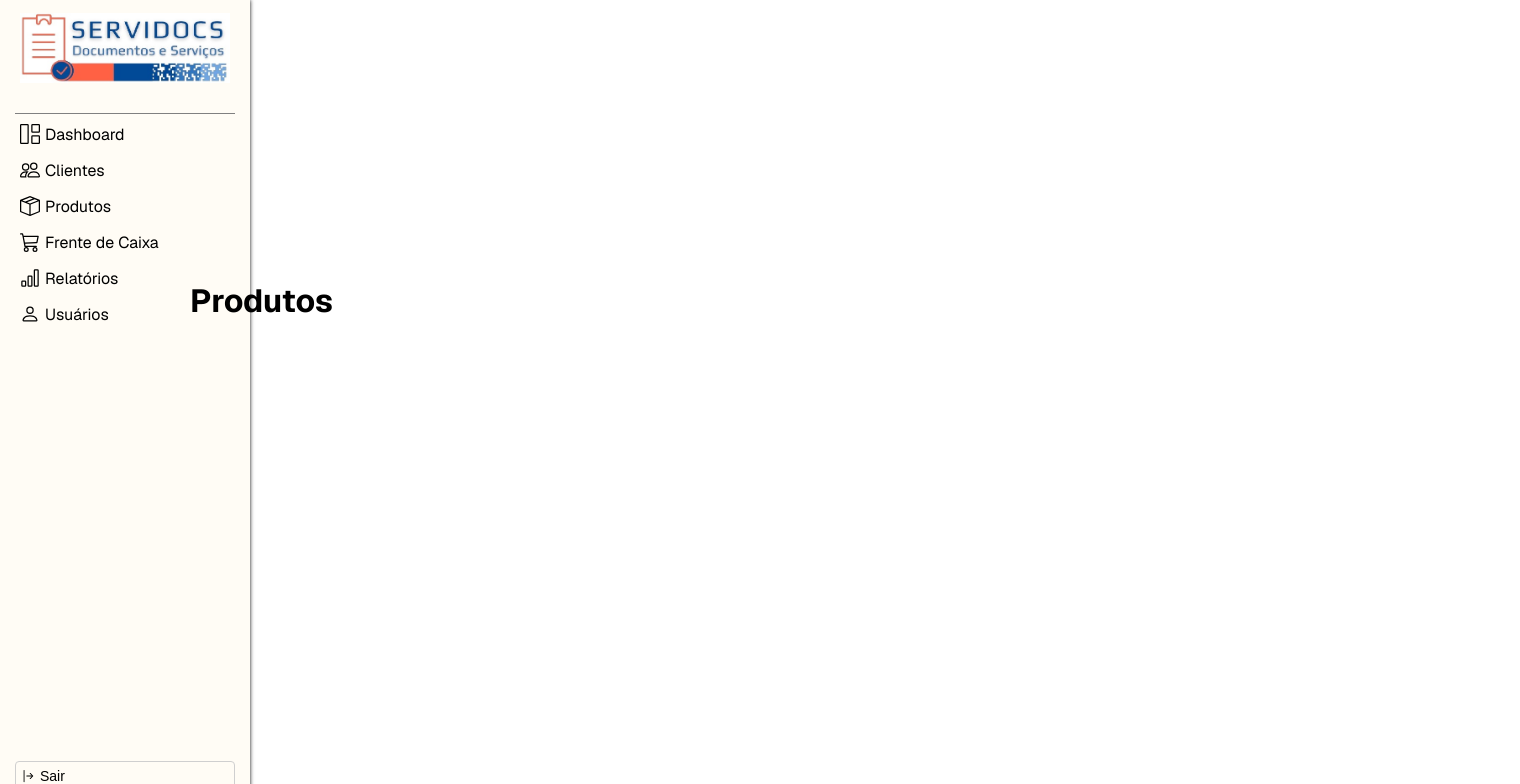
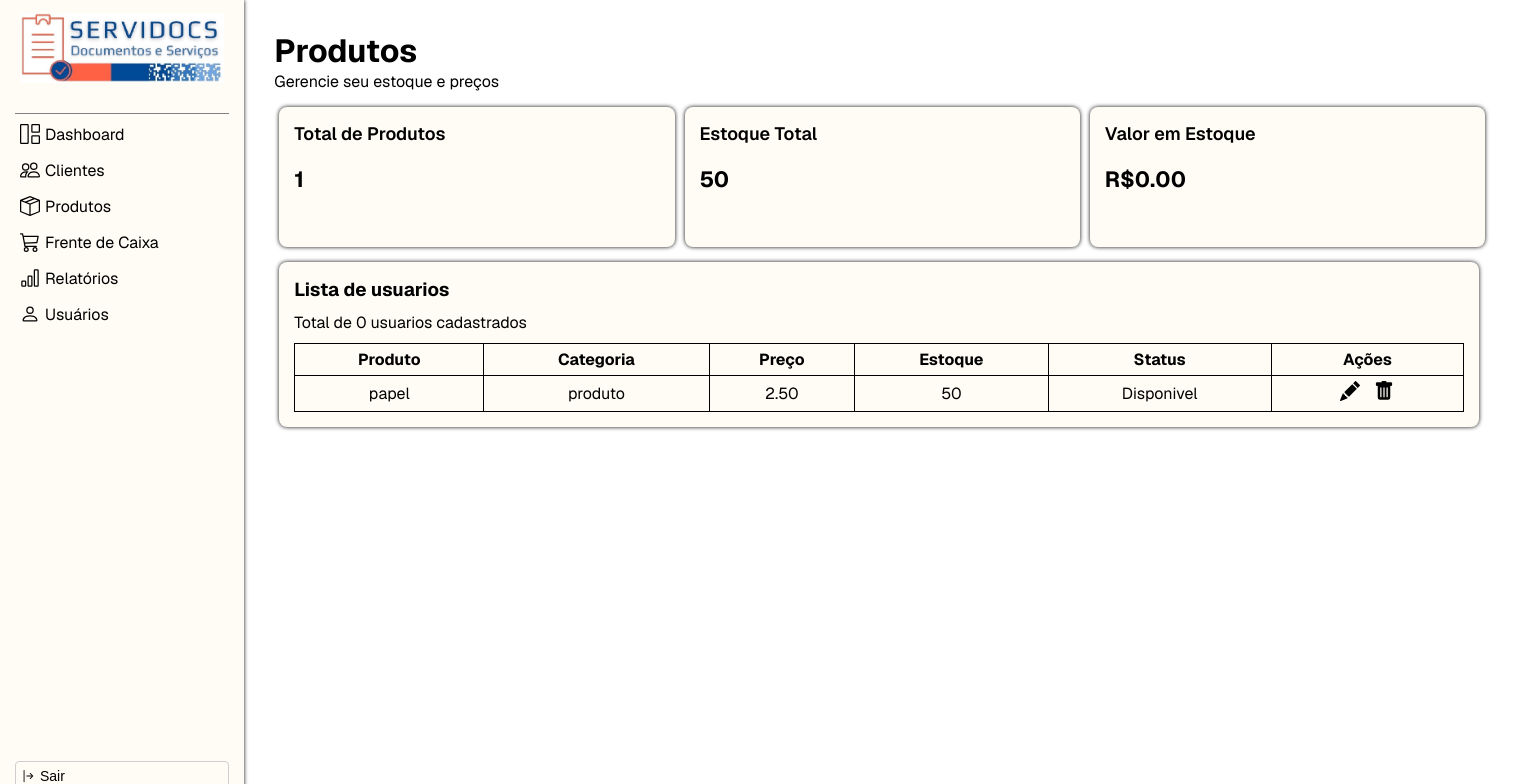
Before and after one commit to Rodrigo2811/SERVIDOCS, a React (Vite) app: page /Produtos in a window 1280 px wide. Shown: the top 784 px of the page, 1520 px wide, since content can reach past the window. Built offline with nearby package versions, Linux system fonts and the light colour scheme.

Commit message:
feat: implementação pagina produtos

```diff
--- a/src/components/card/card.css
+++ b/src/components/card/card.css
@@ -1,5 +1,4 @@
 .container-card {
-
     min-width: 300px;
     height: 140px;
     background-color: var(--base);
--- a/src/components/dashboardLayout/dashboardlayout.css
+++ b/src/components/dashboardLayout/dashboardlayout.css
@@ -78,10 +78,7 @@
 }
 
 .main {
-    position: absolute;
-    top: 35%;
-    left: 50%;
-    transform: translate(-50%, -50%);
-    width: 75%;
+
+    width: 100%;
     margin: 20px;
 }
--- a/src/pages/dashboard/clientes/clientes.css
+++ b/src/pages/dashboard/clientes/clientes.css
@@ -1,10 +1,10 @@
 .container-clientes {
-    width: 100%;
+    width: 1200px;
     display: flex;
     justify-content: space-between;
     flex-direction: column;
     gap: 10px;
-    margin: 15px 25px;
+    margin: 15px 5px;
     background-color: var(--base);
     box-shadow: 0 0 4px 0px var(--foreGround);
     border-radius: 8px;
@@ -24,18 +24,40 @@
     text-align: center;
 }
 
-header {
+.btn-novoCliente:hover {
+    background-color: var(--button-effect);
+}
+
+.header-clientes {
     display: flex;
     justify-content: space-between;
     align-items: center;
-    width: 100%;
-    margin: 15px 25px;
+    width: auto;
+    margin: 15px 5px;
 }
 
+
+
 .container-clientes input {
-    width: 95%;
+    width: 100%;
     padding: 8px 12px;
-
     border: 1px solid var(--foreGround);
     border-radius: 4px;
 }
+
+table,
+th,
+td {
+    height: 15px;
+    padding: 5px;
+    text-align: center;
+    border: 1px solid black;
+    border-collapse: collapse;
+}
+
+.btn-acao {
+    width: 30px;
+    background-color: transparent;
+    border: none;
+    font-size: 20px;
+}
--- a/src/pages/dashboard/clientes/clientes.jsx
+++ b/src/pages/dashboard/clientes/clientes.jsx
@@ -1,12 +1,24 @@
 import DashboardLayout from "../../../components/dashboardLayout/dashboardLayout";
+
+import { BsFillPencilFill, BsFillTrashFill } from "react-icons/bs";
 
 import './clientes.css'
 
 const Clientes = () => {
+
+
+    function editar() {
+        alert('editar')
+    }
+
+
+    function excluir() {
+        alert('deletar')
+    }
     return (
         <>
             <DashboardLayout>
-                <header>
+                <header className="header-clientes">
 
                     <div>
                         <h1>Clientes</h1>
@@ -23,7 +35,7 @@ const Clientes = () => {
                 <div className="container-clientes">
                     <h3>Lista de Clientes</h3>
                     <p>Total de 0 clientes cadastrados</p>
-                    <input type="text" />
+                    <input type="text" placeholder="Pesquisar Cliente" />
 
                     <table>
                         <thead>
@@ -34,16 +46,18 @@ const Clientes = () => {
                                 <th>Telefone</th>
                                 <th>Ações</th>
                             </tr>
+
+                        </thead>
+
                         <tbody>
                             <tr>
                                 <td>Rodrigo</td>
                                 <td>111.000.000-01</td>
                                 <td>teste@teste.com</td>
                                 <td>71 3356-1875</td>
-                                    <td><button>Editar</button> <button>Excluir</button></td>
+                                <td><button className="btn-acao" onClick={editar}><BsFillPencilFill /></button> <button className="btn-acao" onClick={excluir}><BsFillTrashFill /></button></td>
                             </tr>
                         </tbody>
-                        </thead>
                     </table>
 
                 </div>
--- a/src/pages/dashboard/produtos/produtos.jsx
+++ b/src/pages/dashboard/produtos/produtos.jsx
@@ -1,3 +1,5 @@
+import { BsFillPencilFill, BsFillTrashFill } from "react-icons/bs";
+import Card from "../../../components/card/card";
 import DashboardLayout from "../../../components/dashboardLayout/dashboardLayout";
 
 const Produtos = () => {
@@ -5,7 +7,63 @@ const Produtos = () => {
 
         <>
             <DashboardLayout>
-                <h1>Produtos</h1>
+
+                <header>
+                    <div>
+                        <h1>Produtos</h1>
+                        <p>Gerencie seu estoque e preços</p>
+
+                    </div>
+
+                </header>
+
+                <div className="navCard-user">
+
+                    <Card
+                        title={'Total de Produtos'}
+                        qtd={1}
+                    />
+                    <Card
+                        title={'Estoque Total'}
+                        qtd={50}
+                    />
+                    <Card
+                        title={'Valor em Estoque'}
+                        qtd={'R$' + Number(0).toFixed(2)}
+                    />
+                </div>
+
+
+                <div className="container-usuarios">
+                    <h3>Lista de usuarios</h3>
+                    <p>Total de 0 usuarios cadastrados</p>
+                    <table>
+                        <thead>
+                            <tr>
+                                <th>Produto</th>
+                                <th>Categoria</th>
+                                <th>Preço</th>
+                                <th>Estoque</th>
+                                <th>Status</th>
+                                <th>Ações</th>
+                            </tr>
+
+                        </thead>
+
+                        <tbody>
+                            <tr>
+                                <td>papel</td>
+                                <td>produto</td>
+                                <td>2.50</td>
+                                <td>50</td>
+                                <td>Disponivel</td>
+                                <td><button className="btn-acao" onClick={'editar'}><BsFillPencilFill /></button> <button className="btn-acao" onClick={''}><BsFillTrashFill /></button></td>
+                            </tr>
+                        </tbody>
+                    </table>
+
+                </div>
+
 
             </DashboardLayout>
 
--- a/src/pages/dashboard/usuarios/usuarios.css
+++ b/src/pages/dashboard/usuarios/usuarios.css
@@ -1,22 +1,23 @@
 .container-card {
-    min-width: 700px;
-    max-width: 1200px;
-    width: 100px;
+    width: 100%;
 }
 
-.navCard {
-    padding: 15px;
-}
 
 .container-usuarios {
-    width: 100%;
+    width: 1200px;
     display: flex;
     justify-content: space-between;
     flex-direction: column;
     gap: 10px;
-    margin: 15px 25px;
+    margin: 15px 5px;
     background-color: var(--base);
     box-shadow: 0 0 4px 0px var(--foreGround);
     border-radius: 8px;
     padding: 15px;
 }
+
+.navCard-user {
+    display: flex;
+    margin: 15px 5px;
+    gap: 10px;
+}
--- a/src/pages/dashboard/usuarios/usuarios.jsx
+++ b/src/pages/dashboard/usuarios/usuarios.jsx
@@ -2,6 +2,8 @@ import DashboardLayout from "../../../components/dashboardLayout/dashboardLayout
 
 import Card from "../../../components/card/card";
 
+
+import { BsPerson } from 'react-icons/bs'
 
 import './usuarios.css'
 
@@ -20,11 +22,11 @@ const Usuarios = () => {
 
                 </header>
 
-                <div className="navCard">
+                <div className="navCard-user">
 
                     <Card
                         title='Total de Usuários'
-                        icon={''}
+                        icon={<BsPerson />}
                         qtd={0}
                         description='Usuários cadastrados'
                     />
@@ -33,7 +35,7 @@ const Usuarios = () => {
 
                         title='Administradores'
                         icon={''}
-                        qtd={0}
+                        qtd={1}
                         description='Com permissões administrativas'
                     />
                 </div>
@@ -47,17 +49,20 @@ const Usuarios = () => {
                             <tr>
                                 <th>Nome</th>
                                 <th>Email</th>
+                                <th>Tipo</th>
                                 <th>Cadastro</th>
                             </tr>
-                            <tbody>
-                                <tr>
-                                    <td>Rodrigo</td>
-                                    <td>teste@teste.com</td>
-                                    <td>71 3356-1875</td>
 
-                                </tr>
-                            </tbody>
                         </thead>
+
+                        <tbody>
+                            <tr>
+                                <td>Rodrigo</td>
+                                <td>teste@teste.com</td>
+                                <td>Administrador</td>
+                                <td>11/12/2025</td>
+                            </tr>
+                        </tbody>
                     </table>
 
                 </div>
```
Also changed, not shown: 1 other file (tests, documents, lock files or other folders). Lines whose indentation alone changed are shown as unchanged.
